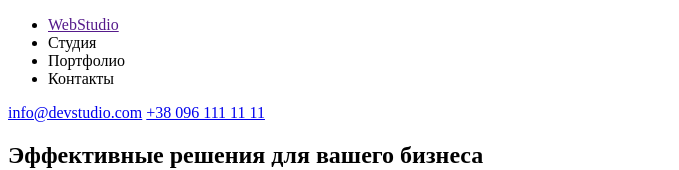
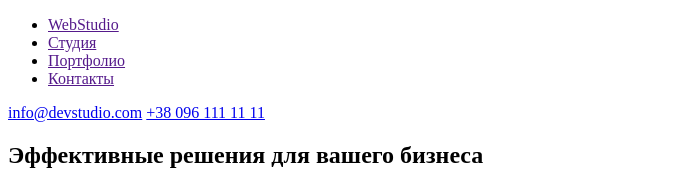
Before and after one commit to Vaskovskiii/goit-markup-hw-01, a plain HTML site: page index.html in a window 1280 px wide. Shown: the top 170 px of the page, without its empty margins (0-679 px from the left). Drawn offline with Linux system fonts and the light colour scheme.

Commit message:
Update index.html

```diff
--- a/index.html
+++ b/index.html
@@ -11,9 +11,9 @@
     <nav>
     <ul>
       <li><a href="">WebStudio</a></li>
-      <li><a href=""></a>Студия</a></li>
-      <li><a href=""></a>Портфолио</a></li>
-      <li><a href=""></a>Контакты</a></li>
+      <li><a href="">Студия</a></li>
+      <li><a href="">Портфолио</a></li>
+      <li><a href="">Контакты</a></li>
     </ul>
   </nav>
     <a href="mailto:info@devstudio.com">info@devstudio.com</a>
```
